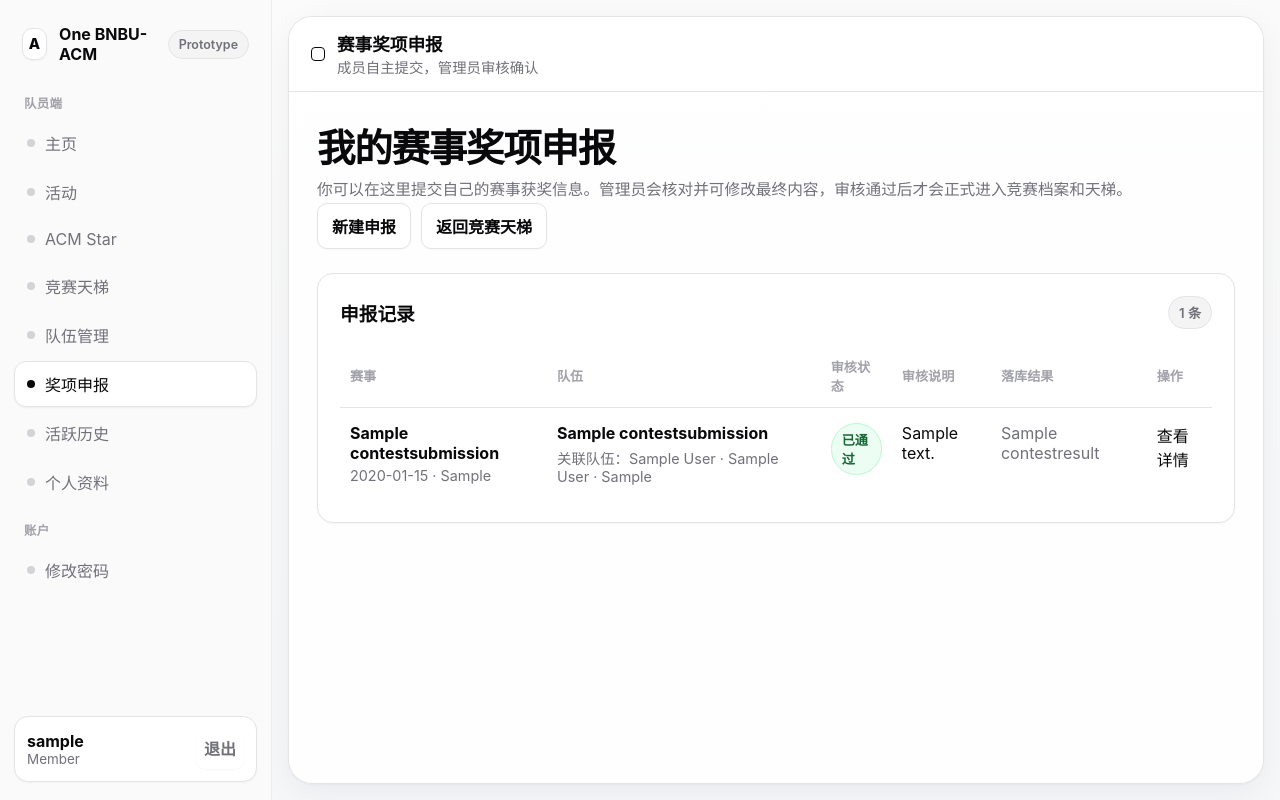
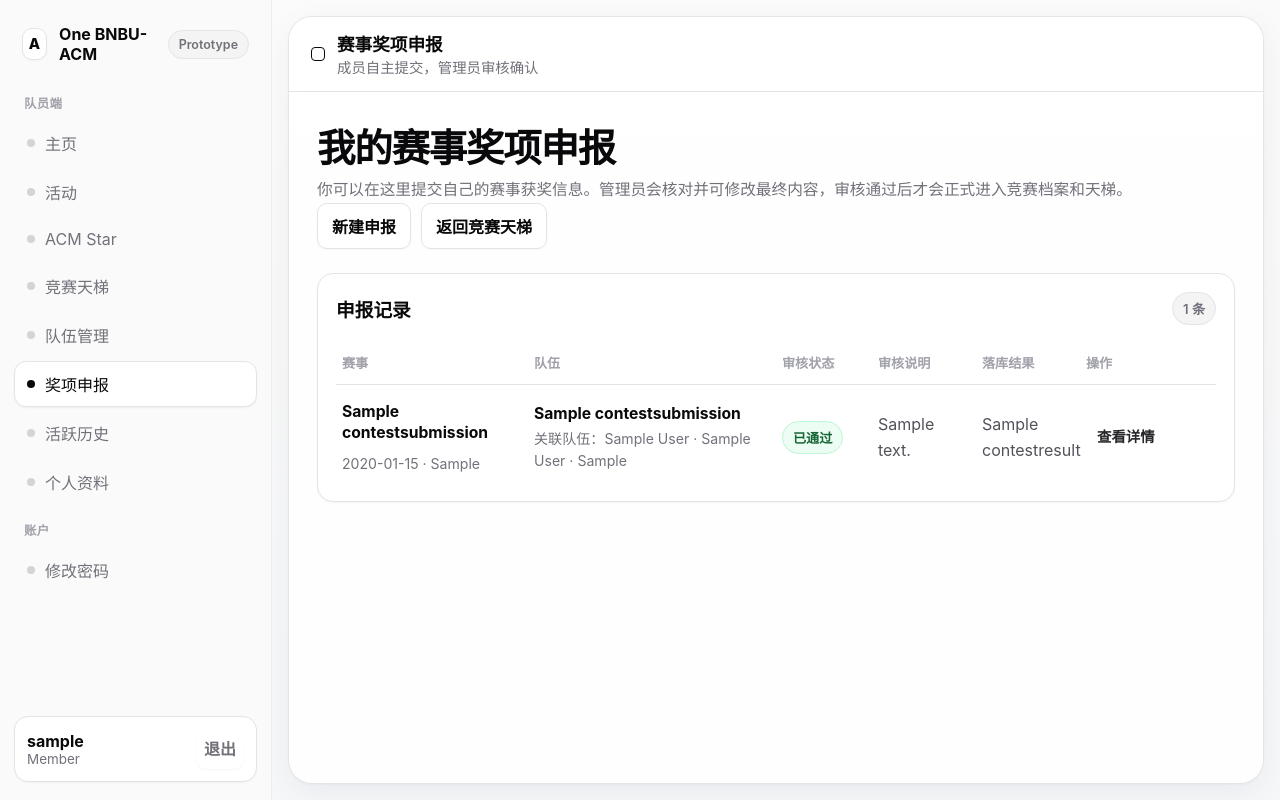
Before and after one commit to Powertony102/BNBU-ACM-One, a Django app: page /member/competition/submissions/ in a window 1280 px wide. Run offline with Django 3.2, Linux system fonts and the light colour scheme; a user stored in the database is signed in; tables that the repository leaves empty hold one stand-in row (values such as "Sample post").

Commit message:
Polish contest submission list UI

```diff
--- a/templates/core/member/contest_submission_list.html
+++ b/templates/core/member/contest_submission_list.html
@@ -5,6 +5,164 @@
 {% block topbar_subtitle %}<div class="topbar-subtitle">成员自主提交，管理员审核确认</div>{% endblock %}
 
 {% block content %}
+<style>
+    .submission-card {
+        padding: 18px 18px 10px;
+    }
+
+    .submission-table {
+        table-layout: fixed;
+    }
+
+    .submission-table thead th,
+    .submission-table tbody td {
+        padding-left: 14px;
+        padding-right: 14px;
+    }
+
+    .submission-table thead th:first-child,
+    .submission-table tbody td:first-child {
+        padding-left: 6px;
+    }
+
+    .submission-table th:nth-child(1),
+    .submission-table td:nth-child(1) {
+        width: 23%;
+    }
+
+    .submission-table th:nth-child(2),
+    .submission-table td:nth-child(2) {
+        width: 31%;
+    }
+
+    .submission-table th:nth-child(3),
+    .submission-table td:nth-child(3) {
+        width: 12%;
+    }
+
+    .submission-table th:nth-child(4),
+    .submission-table td:nth-child(4) {
+        width: 13%;
+    }
+
+    .submission-table th:nth-child(5),
+    .submission-table td:nth-child(5) {
+        width: 13%;
+    }
+
+    .submission-table th:nth-child(6),
+    .submission-table td:nth-child(6) {
+        width: 18%;
+    }
+
+    .submission-table tbody td {
+        padding-top: 16px;
+        padding-bottom: 16px;
+        vertical-align: middle;
+    }
+
+    .submission-table tbody tr:hover td {
+        background: rgba(250, 250, 250, 0.72);
+    }
+
+    .submission-primary {
+        display: grid;
+        gap: 6px;
+        min-width: 0;
+    }
+
+    .submission-team {
+        gap: 4px;
+    }
+
+    .submission-note,
+    .submission-result {
+        color: #52525b;
+        line-height: 1.6;
+    }
+
+    .submission-members {
+        color: var(--muted-foreground);
+        font-size: 0.88rem;
+        line-height: 1.55;
+        word-break: break-word;
+    }
+
+    .table-title {
+        font-size: 0.98rem;
+        font-weight: 700;
+        line-height: 1.35;
+        word-break: break-word;
+    }
+
+    .table-subtitle {
+        color: var(--muted-foreground);
+        font-size: 0.88rem;
+        line-height: 1.55;
+        word-break: break-word;
+    }
+
+    .submission-status-cell,
+    .submission-action-cell {
+        white-space: nowrap;
+    }
+
+    .submission-actions {
+        display: inline-flex;
+        align-items: center;
+        gap: 8px;
+        flex-wrap: wrap;
+    }
+
+    .submission-action-link {
+        display: inline-flex;
+        align-items: center;
+        justify-content: center;
+        min-height: 34px;
+        padding: 0 10px;
+        border-radius: 9px;
+        border: 1px solid transparent;
+        color: #27272a;
+        font-size: 0.9rem;
+        font-weight: 600;
+        line-height: 1;
+    }
+
+    .submission-action-link:hover {
+        background: #fafafa;
+        border-color: var(--border);
+    }
+
+    .submission-actions .button.subtle {
+        min-height: 34px;
+        padding: 8px 10px;
+        border-radius: 9px;
+        font-size: 0.88rem;
+    }
+
+    .submission-empty {
+        padding: 32px 6px 26px;
+        color: var(--muted-foreground);
+        text-align: center;
+    }
+
+    @media (max-width: 1200px) {
+        .submission-table th:nth-child(4),
+        .submission-table td:nth-child(4) {
+            width: 16%;
+        }
+
+        .submission-table th:nth-child(5),
+        .submission-table td:nth-child(5) {
+            width: 14%;
+        }
+
+        .submission-table th:nth-child(6),
+        .submission-table td:nth-child(6) {
+            width: 20%;
+        }
+    }
+</style>
 <section class="page-hero">
     <h2>我的赛事奖项申报</h2>
     <p>你可以在这里提交自己的赛事获奖信息。管理员会核对并可修改最终内容，审核通过后才会正式进入竞赛档案和天梯。</p>
@@ -14,12 +172,12 @@
     </div>
 </section>
 
-<section class="card">
+<section class="card submission-card">
     <div class="card-header">
         <h3>申报记录</h3>
         <span class="pill">{{ submissions|length }} 条</span>
     </div>
-    <table>
+    <table class="submission-table">
         <thead>
             <tr>
                 <th>赛事</th>
@@ -34,42 +192,51 @@
             {% for submission in submissions %}
                 <tr>
                     <td>
+                        <div class="submission-primary">
                             <div class="table-title">{{ submission.contest_name }}</div>
                             <div class="table-subtitle">{{ submission.contest_date|date:"Y-m-d" }}{% if submission.contest_stage %} · {{ submission.contest_stage }}{% endif %}</div>
+                        </div>
                     </td>
                     <td>
+                        <div class="submission-primary submission-team">
                             <div class="table-title">{{ submission.team_name }}</div>
-                        <div class="table-subtitle">
-                            {% if submission.linked_member_team %}关联队伍：{{ submission.linked_member_team.name }} · {% endif %}
+                            <div class="submission-members">
+                                {% if submission.linked_member_team %}关联队伍：{{ submission.linked_member_team.name }}{% endif %}
+                                {% if submission.team_members.all %}
+                                    {% if submission.linked_member_team %} · {% endif %}
                                     {% for member in submission.team_members.all %}
                                         {{ member.real_name }}{% if not forloop.last %}、{% endif %}
                                     {% endfor %}
+                                {% endif %}
                                 {% if submission.external_teammates %} · {{ submission.external_teammates }}{% endif %}
                             </div>
+                        </div>
                     </td>
-                    <td>
+                    <td class="submission-status-cell">
                         <span class="badge {% if submission.review_status == 'approved' %}live{% elif submission.review_status == 'pending' %}warn{% else %}dim{% endif %}">
                             {{ submission.get_review_status_display }}
                         </span>
                     </td>
-                    <td>{{ submission.review_note|default:"等待审核结果" }}</td>
+                    <td class="submission-note">{{ submission.review_note|default:"等待审核结果" }}</td>
                     <td>
                         {% if submission.resolved_result %}
-                            <span class="muted">{{ submission.resolved_result.display_award_label }}</span>
+                            <span class="submission-result">{{ submission.resolved_result.display_award_label }}</span>
                         {% else %}
-                            <span class="muted">尚未落库</span>
+                            <span class="submission-result muted">尚未落库</span>
                         {% endif %}
                     </td>
-                    <td>
-                        <a href="{% url 'member-contest-submission-detail' submission.id %}">查看详情</a>
+                    <td class="submission-action-cell">
+                        <div class="submission-actions">
+                        <a href="{% url 'member-contest-submission-detail' submission.id %}" class="submission-action-link">查看详情</a>
                         {% if submission.review_status == 'pending' %}
-                            <a href="{% url 'member-contest-submission-withdraw' submission.id %}" class="button subtle" style="margin-left: 8px;">撤回</a>
+                            <a href="{% url 'member-contest-submission-withdraw' submission.id %}" class="button subtle">撤回</a>
                         {% endif %}
+                        </div>
                     </td>
                 </tr>
             {% empty %}
                 <tr>
-                    <td colspan="6">你还没有提交赛事奖项申报。</td>
+                    <td colspan="6" class="submission-empty">你还没有提交赛事奖项申报。</td>
                 </tr>
             {% endfor %}
         </tbody>
```
Lines whose indentation alone changed are shown as unchanged.
